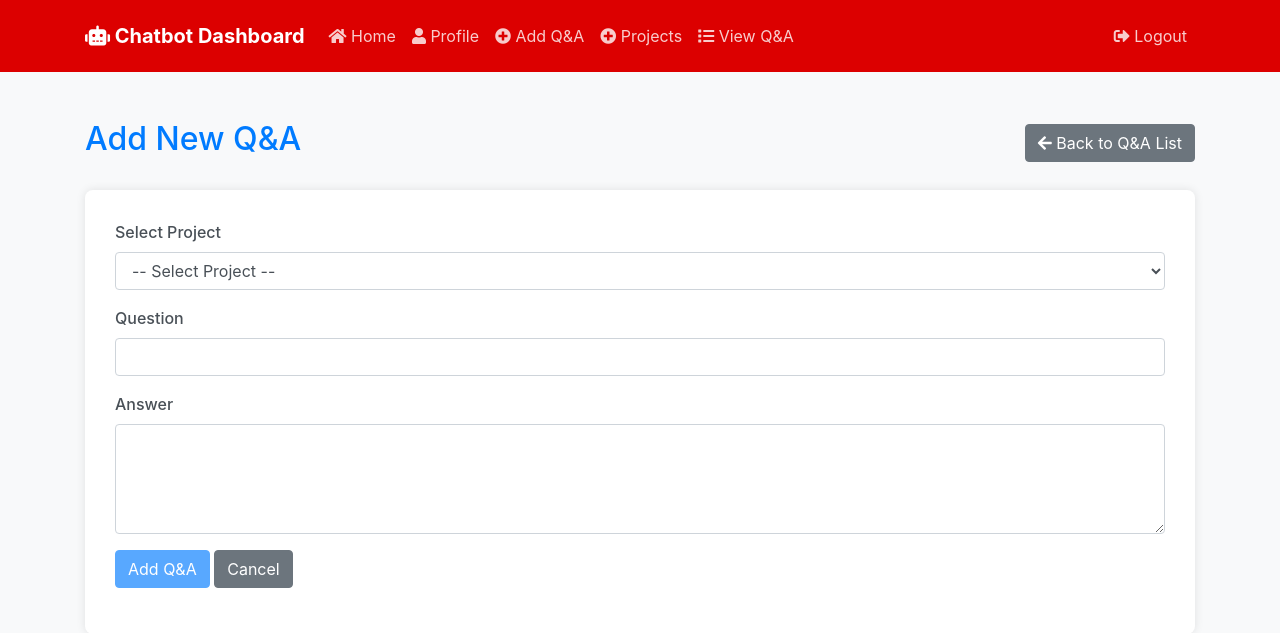
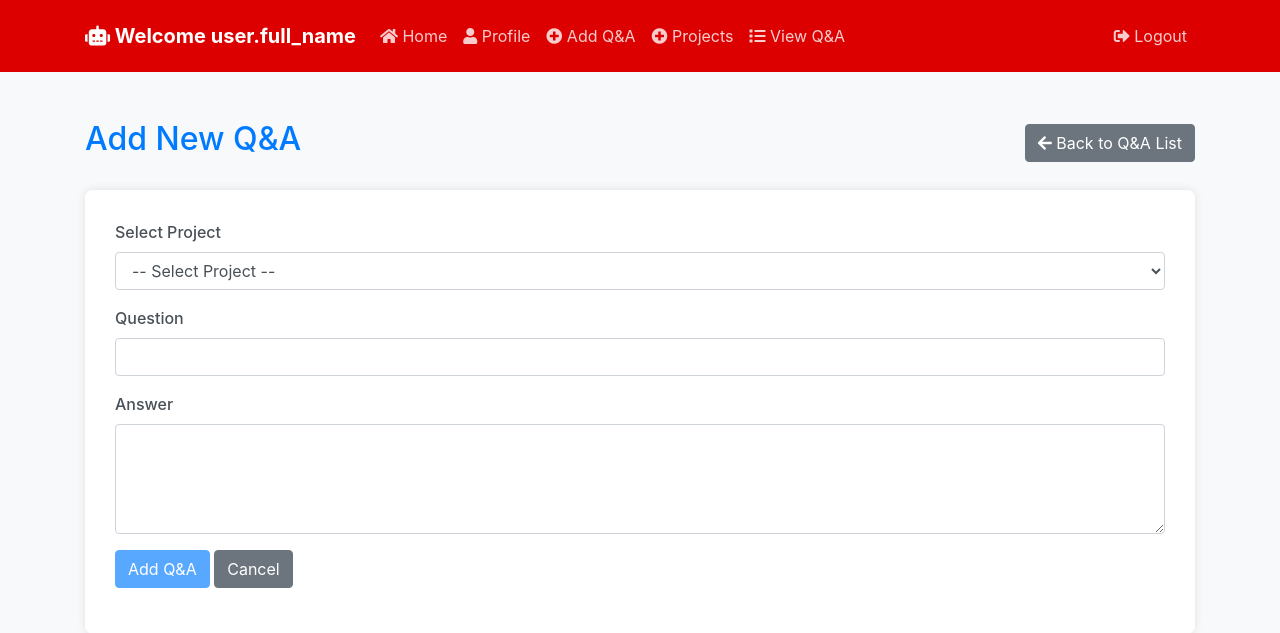
Before and after one commit to dhdev19/chatbotToolForAll, a Flask app: template app/templates/add_qa.html in a window 1280 px wide. Shown: the top 633 px of the page. Run offline with Flask 3, Linux system fonts and the light colour scheme; the template is opened without the code that fills it: most values are stand-ins (such as "Sample title", 1, 10 or a date in 2020); parts of the project's set-up code (start-up, migrations or seed data) failed here and were passed over; some libraries are stand-ins or nearby versions.

Commit message:
Update base.html

```diff
--- a/app/templates/base.html
+++ b/app/templates/base.html
@@ -43,7 +43,7 @@
     </script>
 </head>
 <body class="bg-light">
-    {% if session.get('is_admin') %}
+    {% if user.is_admin %}
     <!-- Admin Navigation Bar -->
     <nav class="navbar navbar-expand-lg navbar-dark">
         <div class="container">
@@ -86,7 +86,7 @@
     <nav class="navbar navbar-expand-lg navbar-dark">
         <div class="container">
             <a class="navbar-brand" href="{{ url_for('dashboard.index') }}">
-                <i class="fas fa-robot"></i> Chatbot Dashboard
+                <i class="fas fa-robot"></i> Welcome user.full_name
             </a>
             <button class="navbar-toggler" type="button" data-toggle="collapse" data-target="#navbarNav">
                 <span class="navbar-toggler-icon"></span>
```
